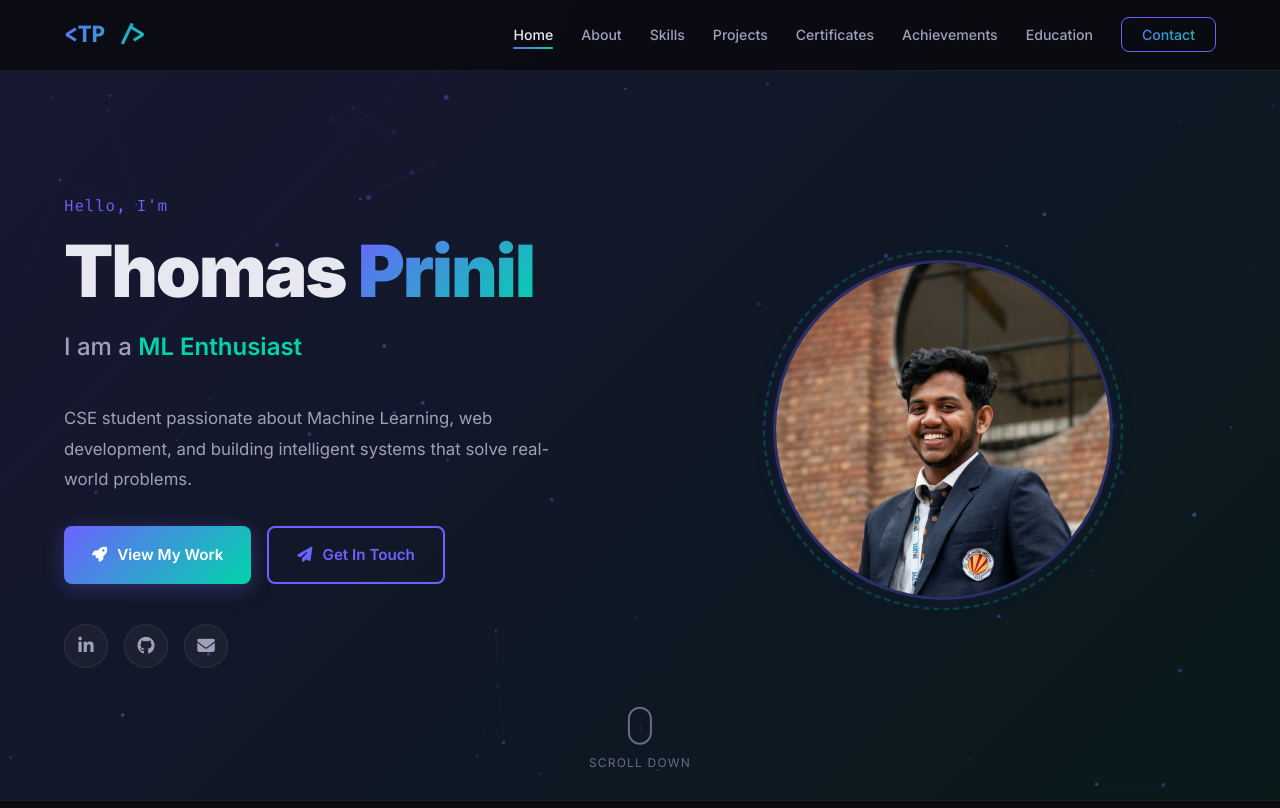
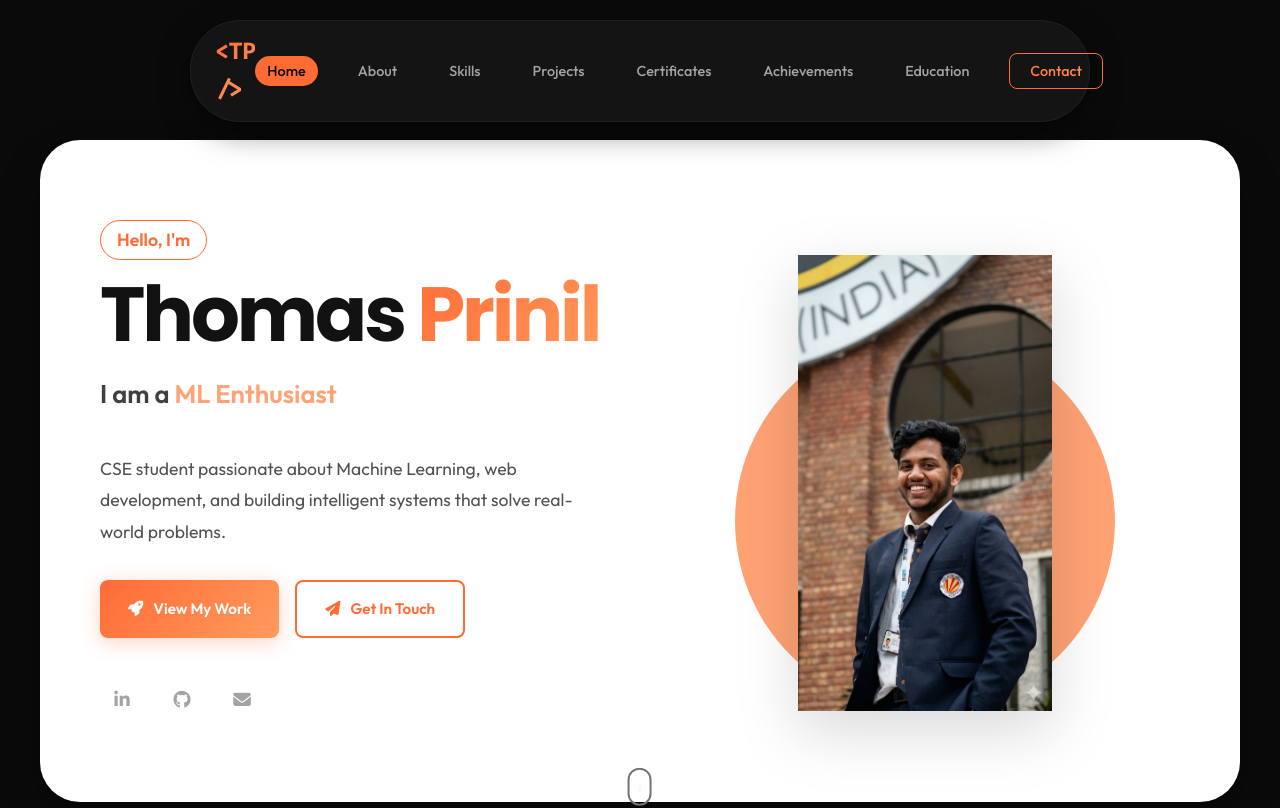
Before and after one commit to Thomxs007/PORTFOLIO, a React (Vite) app: page / in a window 1280 px wide. Shown: the top 808 px of the page. Built offline with nearby package versions, Linux system fonts and the light colour scheme.

Commit message:
feat: complete theme overhaul to Product Designer aesthetic

```diff
--- a/src/components/Navbar.css
+++ b/src/components/Navbar.css
@@ -1,23 +1,25 @@
 .navbar {
   position: fixed;
-  top: 0;
-  left: 0;
-  width: 100%;
+  top: 20px;
+  left: 50%;
+  transform: translateX(-50%);
+  width: 90%;
+  max-width: 900px;
   z-index: 1000;
-  padding: 16px 0;
-  background: rgba(10, 10, 15, 0.85);
+  padding: 12px 24px;
+  background: var(--bg-secondary);
+  border-radius: 50px;
   backdrop-filter: blur(20px);
   -webkit-backdrop-filter: blur(20px);
-  border-bottom: 1px solid var(--glass-border);
+  border: 1px solid rgba(255, 255, 255, 0.05);
+  box-shadow: 0 10px 30px rgba(0, 0, 0, 0.5);
 }
 
 .nav-container {
-  max-width: var(--container-max);
-  margin: 0 auto;
-  padding: 0 24px;
   display: flex;
   align-items: center;
   justify-content: space-between;
+  width: 100%;
 }
 
 .nav-logo {
@@ -40,34 +42,19 @@
 }
 
 .nav-link {
-  font-size: 0.88rem;
+  font-size: 0.9rem;
   font-weight: 500;
   color: var(--text-secondary);
   position: relative;
-  padding: 4px 0;
-  transition: color var(--transition-fast);
-}
-
-.nav-link::after {
-  content: '';
-  position: absolute;
-  bottom: -2px;
-  left: 0;
-  width: 0;
-  height: 2px;
-  background: var(--gradient-primary);
-  transition: width var(--transition-normal);
-  border-radius: 2px;
+  padding: 6px 12px;
+  transition: all var(--transition-fast);
+  border-radius: 20px;
 }
 
 .nav-link:hover,
 .nav-link.active {
-  color: var(--text-primary);
-}
-
-.nav-link:hover::after,
-.nav-link.active::after {
-  width: 100%;
+  color: var(--bg-primary);
+  background: var(--accent-primary);
 }
 
 .nav-cta {
--- a/src/index.css
+++ b/src/index.css
@@ -1,30 +1,37 @@
 /* ========================================
    GLOBAL DESIGN TOKENS
    ======================================== */
+@import url('https://fonts.googleapis.com/css2?family=Outfit:wght@300;400;500;600;700;800&family=Poppins:wght@400;500;600;700&display=swap');
+
 :root {
-  --bg-primary: #0a0a0f;
-  --bg-secondary: #12121a;
-  --bg-tertiary: #1a1a2e;
-  --bg-card: rgba(22, 22, 35, 0.7);
-  --bg-card-hover: rgba(30, 30, 50, 0.85);
+  --bg-primary: #0a0a0a;   /* Deep dark background */
+  --bg-secondary: #141414; /* Slightly lighter dark */
+  --bg-tertiary: #1f1f1f;
+  --bg-card: rgba(26, 26, 26, 0.7);
+  --bg-card-hover: rgba(38, 38, 38, 0.85);
 
-  --text-primary: #e8e8f0;
-  --text-secondary: #a0a0b8;
-  --text-muted: #6b6b80;
+  --bg-light: #ffffff;      /* For the massive white containers */
 
-  --accent-primary: #6c63ff;
-  --accent-secondary: #00d4aa;
-  --accent-tertiary: #ff6b9d;
+  --text-primary: #f5f5f5;
+  --text-secondary: #a3a3a3;
+  --text-muted: #737373;
 
-  --gradient-primary: linear-gradient(135deg, #6c63ff, #00d4aa);
-  --gradient-secondary: linear-gradient(135deg, #6c63ff, #ff6b9d);
-  --gradient-hero: linear-gradient(135deg, rgba(108, 99, 255, 0.15), rgba(0, 212, 170, 0.08));
+  --text-dark: #121212;     /* Dark text for white cards */
+
+  --accent-primary: #ff6b35; /* Signature Orange */
+  --accent-secondary: #ffa375; /* Soft Orange */
+  --accent-tertiary: #e8551e; /* Darker Orange */
+
+  --gradient-primary: linear-gradient(135deg, #ff6b35, #ff9b5e);
+  --gradient-secondary: linear-gradient(135deg, #e8551e, #ff6b35);
+  --gradient-hero: linear-gradient(135deg, rgba(255, 107, 53, 0.15), rgba(255, 163, 117, 0.08));
 
   --glass-bg: rgba(255, 255, 255, 0.04);
   --glass-border: rgba(255, 255, 255, 0.08);
   --glass-shadow: 0 8px 32px rgba(0, 0, 0, 0.3);
 
-  --font-main: 'Inter', -apple-system, BlinkMacSystemFont, 'Segoe UI', sans-serif;
+  --font-main: 'Outfit', 'Poppins', sans-serif;
+  --font-heading: 'Poppins', sans-serif;
   --font-mono: 'Fira Code', 'Consolas', monospace;
 
   --container-max: 1200px;
@@ -33,9 +40,9 @@
   --transition-slow: 0.5s cubic-bezier(0.4, 0, 0.2, 1);
 
   --radius-sm: 8px;
-  --radius-md: 12px;
-  --radius-lg: 20px;
-  --radius-xl: 28px;
+  --radius-md: 16px;
+  --radius-lg: 24px;
+  --radius-xl: 40px;
 }
 
 /* ========================================
@@ -104,11 +111,12 @@ img { max-width: 100%; display: block; }
 }
 
 .section-title {
-  font-size: clamp(1.8rem, 4vw, 2.5rem);
+  font-family: var(--font-heading);
+  font-size: clamp(2rem, 5vw, 3.5rem);
   font-weight: 800;
   margin-bottom: 60px;
   text-align: center;
-  letter-spacing: -0.02em;
+  letter-spacing: -0.03em;
 }
 
 .section-number {
@@ -140,12 +148,12 @@ img { max-width: 100%; display: block; }
 .btn-primary {
   background: var(--gradient-primary);
   color: white;
-  box-shadow: 0 4px 20px rgba(108, 99, 255, 0.3);
+  box-shadow: 0 4px 20px rgba(255, 107, 53, 0.3);
 }
 
 .btn-primary:hover {
   transform: translateY(-3px);
-  box-shadow: 0 8px 30px rgba(108, 99, 255, 0.45);
+  box-shadow: 0 8px 30px rgba(255, 107, 53, 0.45);
 }
 
 .btn-outline {
@@ -155,9 +163,9 @@ img { max-width: 100%; display: block; }
 }
 
 .btn-outline:hover {
-  background: rgba(108, 99, 255, 0.1);
+  background: rgba(255, 107, 53, 0.1);
   transform: translateY(-3px);
-  box-shadow: 0 8px 30px rgba(108, 99, 255, 0.2);
+  box-shadow: 0 8px 30px rgba(255, 107, 53, 0.2);
 }
 
 .btn-large {
@@ -203,7 +211,7 @@ img { max-width: 100%; display: block; }
   color: white;
   border-color: var(--accent-primary);
   transform: translateY(-3px);
-  box-shadow: 0 6px 20px rgba(108, 99, 255, 0.4);
+  box-shadow: 0 6px 20px rgba(255, 107, 53, 0.4);
 }
 
 /* ========================================
@@ -234,8 +242,8 @@ img { max-width: 100%; display: block; }
 
 .glass-card:hover {
   transform: translateY(-5px);
-  border-color: rgba(108, 99, 255, 0.3);
-  box-shadow: 0 15px 40px rgba(0, 0, 0, 0.2);
+  border-color: rgba(255, 107, 53, 0.3);
+  box-shadow: 0 15px 40px rgba(0, 0, 0, 0.3);
 }
 
 /* ========================================
--- a/src/pages/Home.css
+++ b/src/pages/Home.css
@@ -4,45 +4,56 @@
   flex-direction: column;
   justify-content: center;
   align-items: center;
-  padding: 120px 24px 60px;
+  padding: 140px 24px 60px;
   position: relative;
   z-index: 1;
-  background: var(--gradient-hero);
+  background: var(--bg-primary);
 }
 
 .hero-content {
   width: 100%;
+  max-width: var(--container-max);
+  background: var(--bg-light);
+  border-radius: var(--radius-xl);
+  padding: 80px 60px;
   display: grid;
   grid-template-columns: 1fr 1fr;
   align-items: center;
   gap: 60px;
+  box-shadow: 0 20px 40px rgba(0,0,0,0.3);
 }
 
 .hero-greeting {
-  font-family: var(--font-mono);
-  font-size: 1rem;
+  font-family: var(--font-main);
+  font-weight: 600;
+  font-size: 1.1rem;
   color: var(--accent-primary);
   margin-bottom: 12px;
-  letter-spacing: 0.05em;
+  display: inline-block;
+  padding: 4px 16px;
+  border-radius: 20px;
+  border: 1px solid var(--accent-primary);
 }
 
 .hero-name {
-  font-size: clamp(2.5rem, 6vw, 4.5rem);
-  font-weight: 900;
+  font-family: var(--font-heading);
+  font-size: clamp(3rem, 6vw, 5rem);
+  font-weight: 800;
   line-height: 1.1;
-  letter-spacing: -0.03em;
+  letter-spacing: -0.04em;
   margin-bottom: 16px;
+  color: var(--text-dark);
 }
 
 .hero-tagline {
-  font-size: clamp(1.1rem, 2.5vw, 1.5rem);
-  font-weight: 500;
-  color: var(--text-secondary);
+  font-size: clamp(1.2rem, 2.5vw, 1.6rem);
+  font-weight: 600;
+  color: #404040;
   margin-bottom: 24px;
   min-height: 2.2em;
 }
 
-.tagline-static { color: var(--text-secondary); }
+.tagline-static { color: #404040; }
 
 .typewriter {
   color: var(--accent-secondary);
@@ -52,7 +63,7 @@
 .cursor {
   animation: blink 1s infinite;
   color: var(--accent-primary);
-  font-weight: 300;
+  font-weight: 400;
 }
 
 @keyframes blink {
@@ -61,8 +72,8 @@
 }
 
 .hero-description {
-  font-size: 1.05rem;
-  color: var(--text-secondary);
+  font-size: 1.1rem;
+  color: #525252;
   max-width: 520px;
   margin-bottom: 32px;
   line-height: 1.8;
@@ -80,53 +91,45 @@
   gap: 16px;
 }
 
-/* Hero Image */
 .hero-image {
   display: flex;
   justify-content: center;
   align-items: center;
+  position: relative;
 }
 
 .hero-image-wrapper {
   position: relative;
-  width: 340px;
-  height: 340px;
-}
-
-.profile-img {
-  width: 100%;
-  height: 100%;
-  object-fit: cover;
-  border-radius: 50%;
-  position: relative;
-  z-index: 2;
-  border: 3px solid rgba(108, 99, 255, 0.3);
+  width: 400px;
+  height: 480px;
+  display: flex;
+  align-items: flex-end;
+  justify-content: center;
 }
 
 .hero-image-glow {
   position: absolute;
-  inset: -20px;
+  bottom: 0;
+  width: 380px;
+  height: 380px;
   border-radius: 50%;
-  background: radial-gradient(circle, rgba(108, 99, 255, 0.2) 0%, transparent 70%);
+  background: var(--accent-secondary);
   z-index: 1;
-  animation: glow-pulse 4s ease-in-out infinite;
+}
+
+.profile-img {
+  width: auto;
+  height: 95%;
+  object-fit: cover;
+  position: relative;
+  z-index: 2;
+  border: none;
+  filter: drop-shadow(0 20px 30px rgba(0,0,0,0.15));
 }
 
 .hero-image-ring {
-  position: absolute;
-  inset: -10px;
-  border-radius: 50%;
-  border: 2px dashed rgba(0, 212, 170, 0.25);
-  z-index: 3;
-  animation: spin 20s linear infinite;
+  display: none;
 }
-
-@keyframes glow-pulse {
-  0%, 100% { opacity: 0.5; transform: scale(1); }
-  50% { opacity: 1; transform: scale(1.05); }
-}
-
-@keyframes spin { to { transform: rotate(360deg); } }
 
 /* Scroll Indicator */
 .scroll-indicator {
@@ -179,17 +182,21 @@
     grid-template-columns: 1fr;
     text-align: center;
     gap: 40px;
+    padding: 60px 30px;
   }
   .hero-text { order: 2; }
   .hero-image { order: 1; }
   .hero-description { margin: 0 auto 32px; }
   .hero-buttons { justify-content: center; }
   .hero-socials { justify-content: center; }
-  .hero-image-wrapper { width: 280px; height: 280px; }
+  .hero-image-wrapper { width: 300px; height: 360px; }
+  .hero-image-glow { width: 280px; height: 280px; }
 }
 
 @media (max-width: 480px) {
-  .hero { padding: 100px 20px 40px; }
-  .hero-image-wrapper { width: 220px; height: 220px; }
+  .hero { padding: 120px 16px 40px; }
+  .hero-content { padding: 40px 20px; }
+  .hero-image-wrapper { width: 240px; height: 300px; }
+  .hero-image-glow { width: 220px; height: 220px; }
   .hero-buttons { flex-direction: column; align-items: center; }
 }
```
